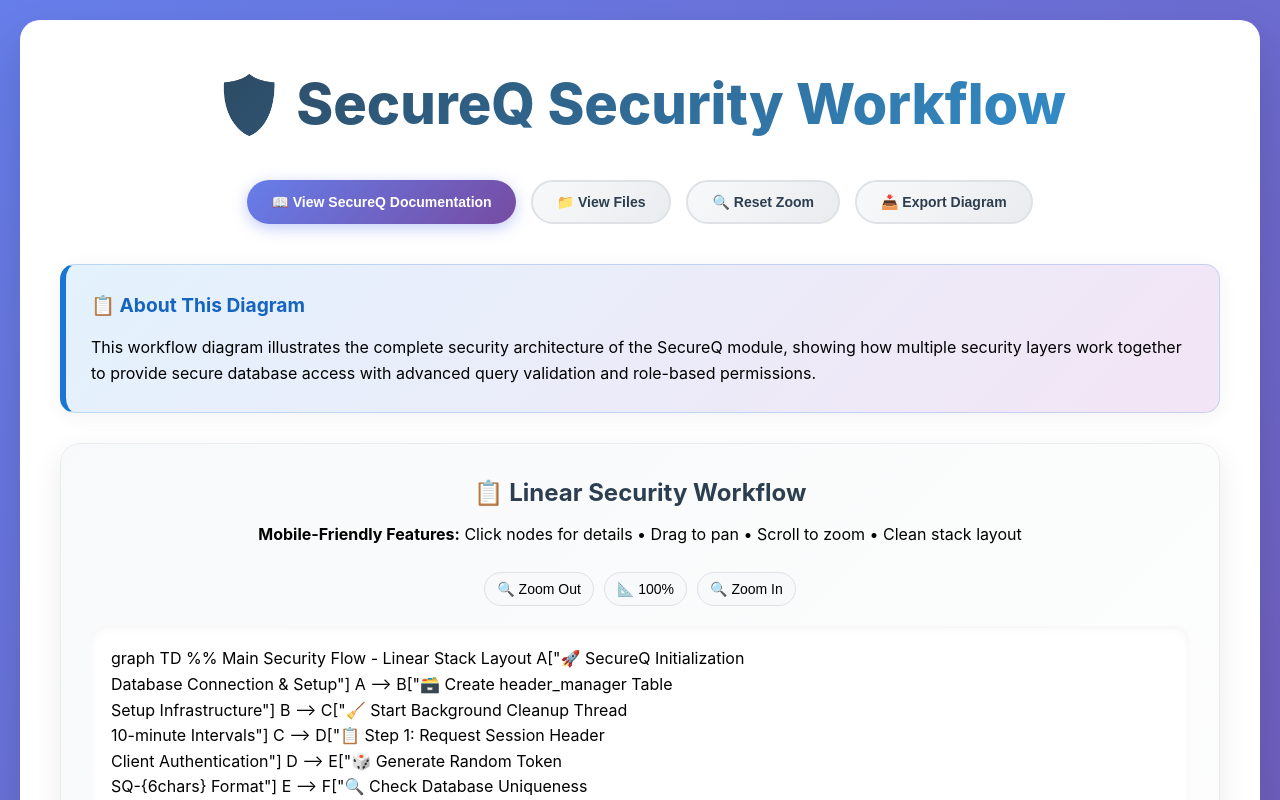
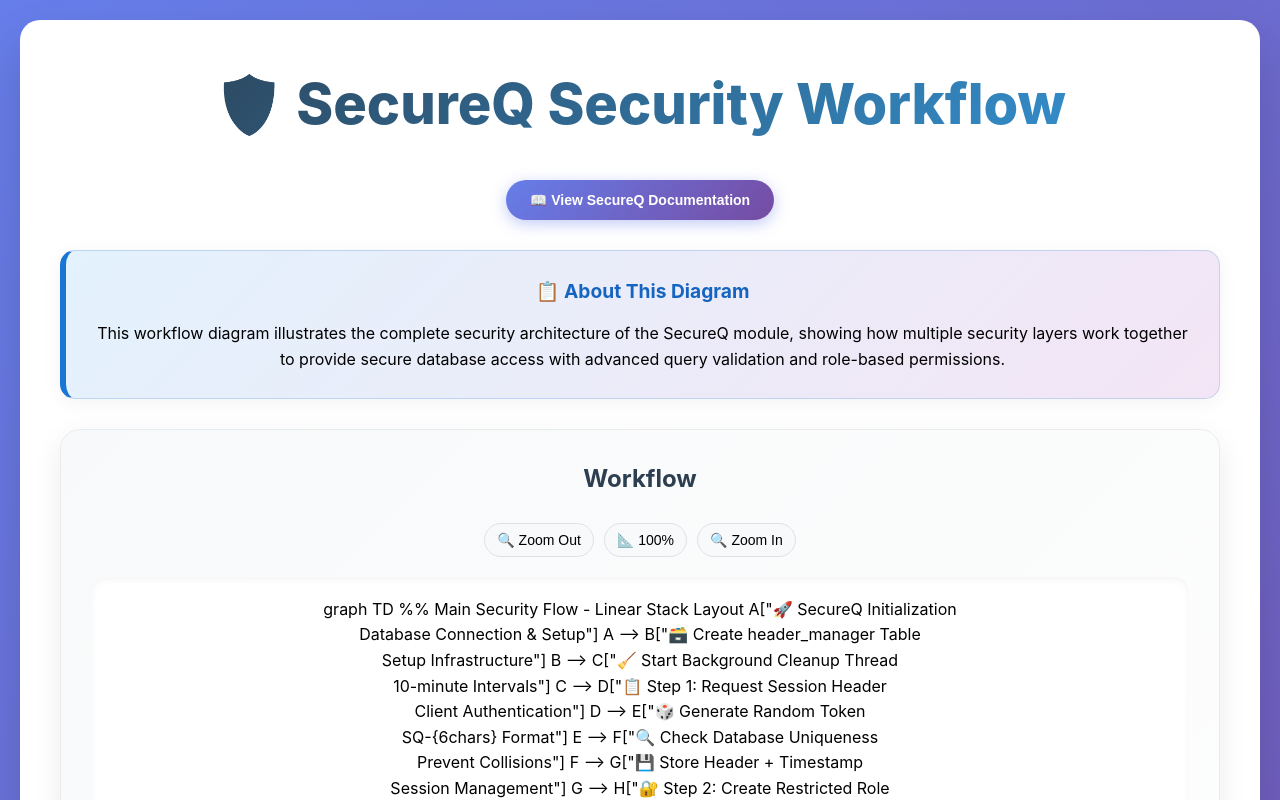
Before and after one commit to sanjaykannan8/secureq-workflow, a plain HTML site: page index.html in a window 1280 px wide. Shown: the top 800 px of the page. Drawn offline with Linux system fonts and the light colour scheme; a script that the page names is missing.

Commit message:
Update index.html

```diff
--- a/index.html
+++ b/index.html
@@ -329,16 +329,6 @@
                 <button class="btn btn-primary" onclick="openDocumentationModal()">
                     📖 View SecureQ Documentation
                 </button>
-                <button class="btn btn-secondary" onclick="openFilesModal()">
-                    📁 View Files
-                </button>
-                <button class="btn btn-secondary" onclick="resetZoom()">
-                    🔍 Reset Zoom
-                </button>
-                <button class="btn btn-secondary" onclick="exportDiagram()">
-                    📥 Export Diagram
-                </button>
-            </div>
         </div>
 
         <div class="info-box">
@@ -348,11 +338,7 @@
 
         <div class="diagram-container">
             <div class="diagram-header">
-                <h3>📋 Linear Security Workflow</h3>
-                <p>
-                    <strong>Mobile-Friendly Features:</strong>
-                    Click nodes for details • Drag to pan • Scroll to zoom • Clean stack layout
-                </p>
+                <h3> Workflow</h3>
             </div>
 
             <div class="zoom-controls">
```
